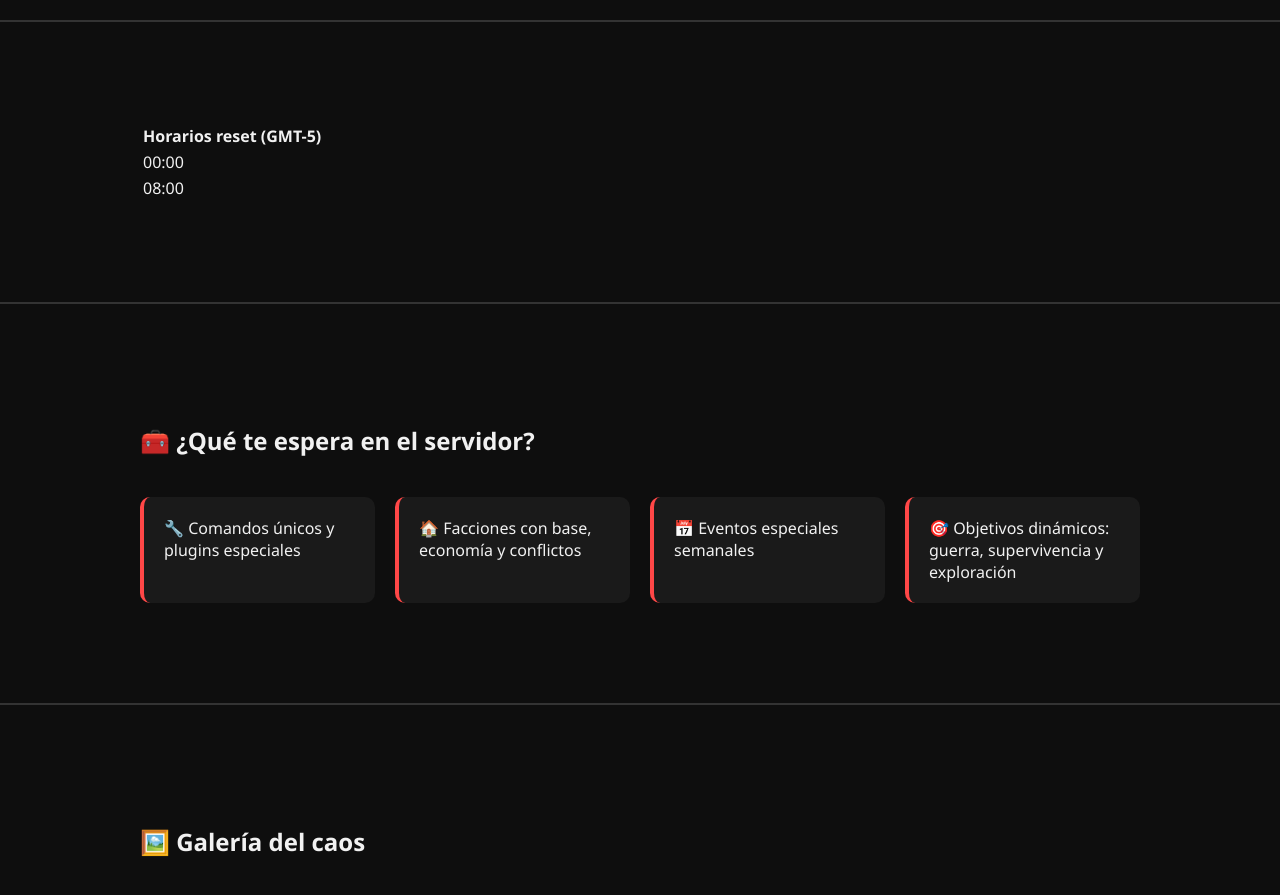
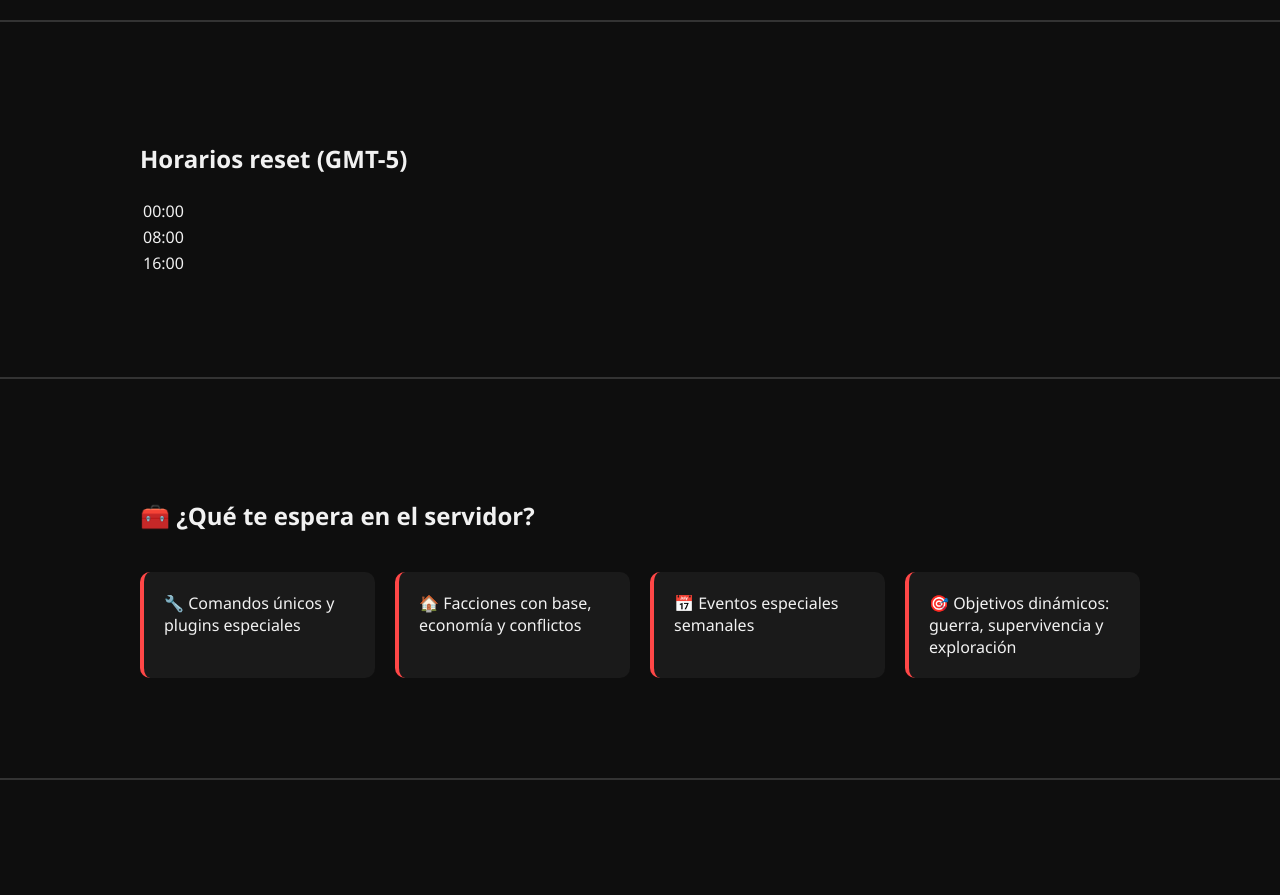
Before and after one commit to PampaRosendo/TerraZ, a plain HTML site: page index.html in a window 1280 px wide. Shown: the part 1060-1955 px from the top of the page. Drawn offline with Linux system fonts and the light colour scheme.

Commit message:
Update index.html

```diff
--- a/index.html
+++ b/index.html
@@ -129,13 +129,17 @@
 <section>
   <table>
     <tr>
-      <th>Horarios reset (GMT-5) </th>
+      <h2>Horarios reset (GMT-5) </h2>
     </tr>
     <tr>
       <td>00:00</td>
     </tr>
     <tr>
       <td>08:00</td>
+      <td></td>
+    </tr>
+    <tr>
+      <td>16:00</td>
       <td></td>
     </tr>
   </table>
```
